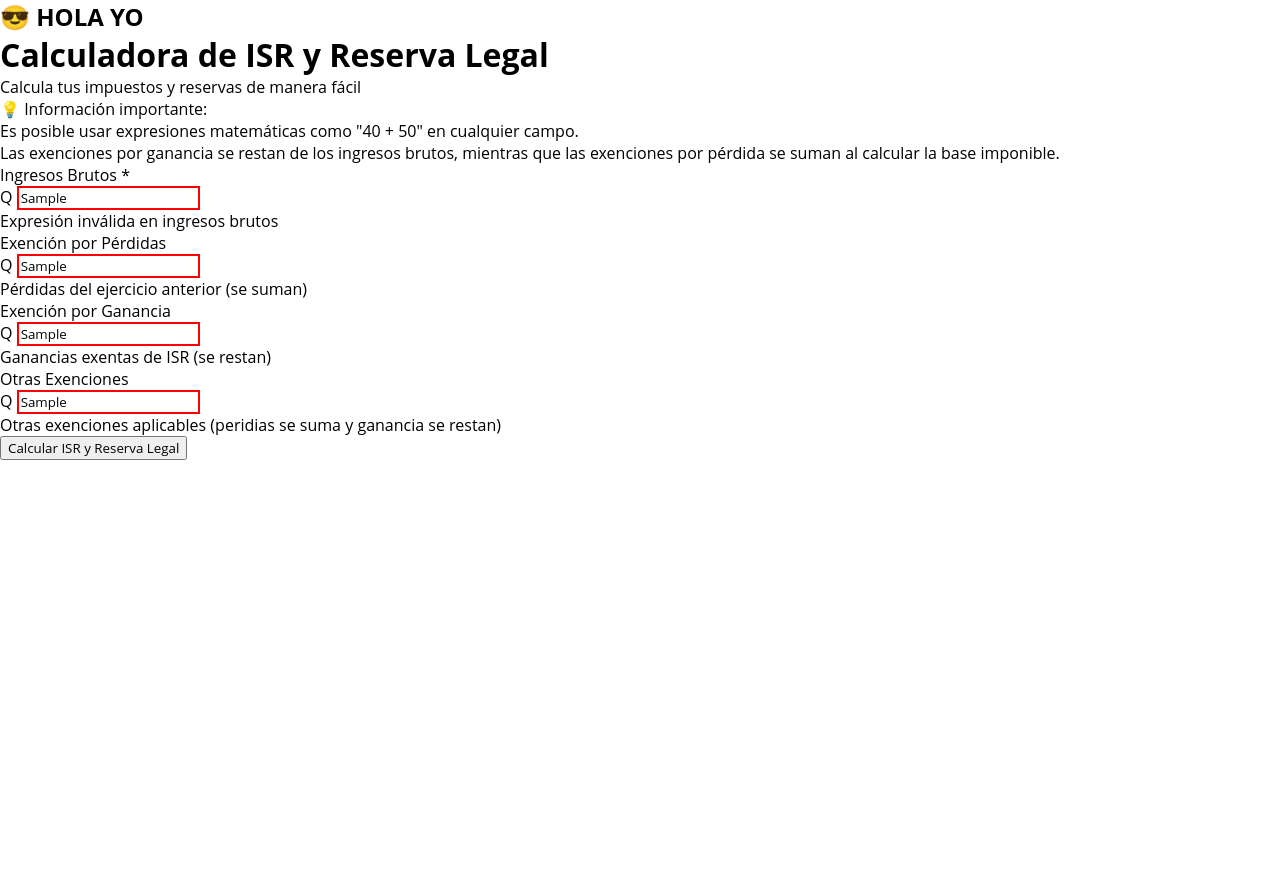
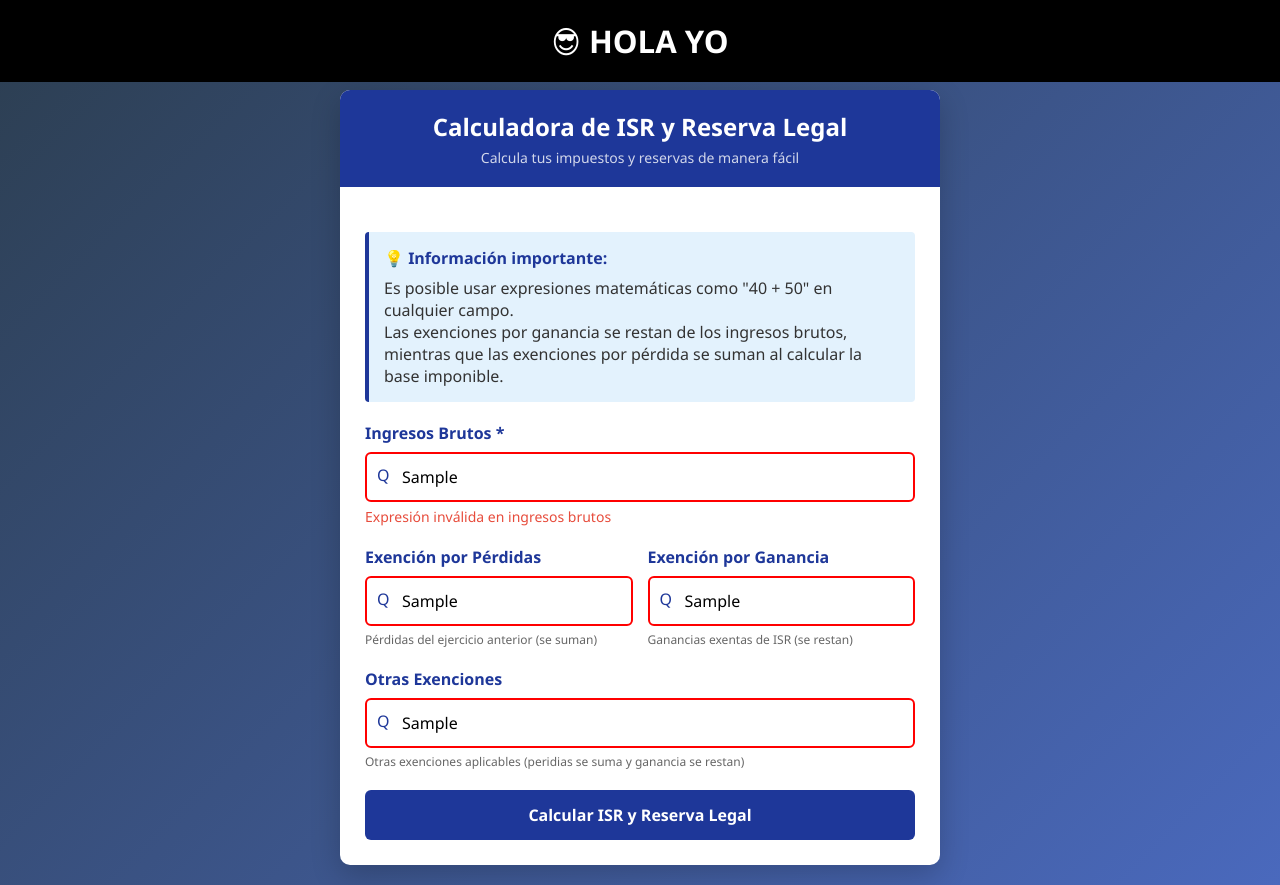
Before and after one commit to Julianhernm/Julianhernm.github.io, a plain HTML site: page index.html in a window 1280 px wide. Both pictures are taken after typing "Sample", "Sample", "Sample", "Sample" into the empty fields and a click on the button "Calcular ISR y Reserva Legal". Before the commit the page ends 800 px from the top, so only its background shows below. Drawn offline with Linux system fonts and the light colour scheme.

Commit message:
Update estilos.css
update style

```diff
--- a/estilos.css
+++ b/estilos.css
@@ -1,51 +1,199 @@
-*{
+* {
+            box-sizing: border-box;
             margin: 0;
-    box-sizing: border-box;
-    font-family: "Open Sans", sans-serif;
+            padding: 0;
+            font-family: 'Segoe UI', Tahoma, Geneva, Verdana, sans-serif;
         }
-section{
-    width: 400px;
-    background-color: #24303c;
-    padding: 30px;
-    margin: auto;
-    margin-top: 100px;
-    border-radius: 4px;
-    font-family: "calibri";
+
+        body {
+            background: linear-gradient(135deg, #2c3e50, #4a69bd);
+            color: #333;
+            display: flex;
+            justify-content: center;
+            align-items: center;
+            min-height: 100vh;
+            padding: 20px;
+        }
+
+        .nombre{
+            position: fixed;
+            top: 0;
+            left: 0;
+            text-align: center;
+            padding: 20px;
+            background-color: #000;
+            color: #fff;
+            font-size: 1.3em;
+            width: 100%;
+        }
+
+        .container {
+            background-color: white;
+            border-radius: 10px;
+            box-shadow: 0 10px 30px rgba(0, 0, 0, 0.2);
+            width: 100%;
+            max-width: 600px;
+            overflow: hidden;
+            margin-top: 70px;
+        }
+
+        header {
+            background: #1e3799;
             color: white;
-    box-shadow: 7px 13px 37px #000;
-}
-section h4{
-    font-size: 1.5em;
             padding: 20px;
             text-align: center;
         }
-section h4:hover{
-    text-decoration: underline;
-    color: gray;
+
+        h1 {
+            font-size: 24px;
+            margin-bottom: 5px;
         }
-.button{
-    margin-top: 20px;
+
+        .subtitle {
+            font-size: 14px;
+            opacity: 0.8;
+        }
+
+        .form-container {
+            padding: 25px;
+        }
+
+        .input-group {
+            margin-bottom: 20px;
+        }
+
+        label {
+            display: block;
+            margin-bottom: 8px;
+            font-weight: 600;
+            color: #1e3799;
+        }
+
+        .input-with-icon {
+            position: relative;
+        }
+
+        .input-with-icon span {
+            position: absolute;
+            left: 12px;
+            top: 12px;
+            color: #1e3799;
+        }
+
+        input[type="text"] {
             width: 100%;
+            padding: 12px 12px 12px 35px;
+            border: 2px solid #ddd;
+            border-radius: 6px;
+            font-size: 16px;
+            transition: border-color 0.3s;
+        }
+
+        input[type="text"]:focus {
+            border-color: #1e3799;
+            outline: none;
+        }
+
+        .help-text {
+            font-size: 12px;
+            color: #666;
+            margin-top: 5px;
+        }
+
+        .grid {
+            display: grid;
+            grid-template-columns: 1fr 1fr;
+            gap: 15px;
+        }
+
+        button {
+            background: #1e3799;
+            color: white;
             border: none;
-    padding: 12px;
-    background: #1f53c5;
-    color: white;
-    margin-left: 16px 0;
+            padding: 14px 20px;
+            border-radius: 6px;
             font-size: 16px;
+            font-weight: 600;
+            cursor: pointer;
+            width: 100%;
+            transition: background 0.3s;
+        }
+
+        button:hover {
+            background: #0c2461;
+        }
+
+        .results {
+            background: #f8f9fa;
+            border-radius: 8px;
+            padding: 20px;
+            margin-top: 25px;
+            border-left: 5px solid #1e3799;
+        }
+
+        .result-item {
+            display: flex;
+            justify-content: space-between;
             margin-bottom: 15px;
+            padding-bottom: 15px;
+            border-bottom: 1px solid #eee;
         }
-.button:hover{
-    background-color: #0a39a0;
+
+        .result-item:last-child {
+            margin-bottom: 0;
+            padding-bottom: 0;
+            border-bottom: none;
         }
-section .ingresos-brutos{
+
+        .result-label {
+            font-weight: 600;
+            color: #1e3799;
+        }
+
+        .result-value {
+            font-weight: 700;
+            font-size: 18px;
+        }
+
+        .isr {
+            color: #e74c3c;
+        }
+
+        .reserva {
+            color: #f39c12;
+        }
+
+        .ganancia {
+            color: #27ae60;
+        }
+
+        .total {
+            color: #1e3799;
+        }
+
+        .error {
+            color: #e74c3c;
+            font-size: 14px;
+            margin-top: 5px;
+            display: none;
+        }
+
+        .info-box {
+            background-color: #e3f2fd;
+            border-left: 4px solid #1e3799;
+            padding: 15px;
+            margin: 20px 0;
             border-radius: 4px;
-    padding: 5px;
-    color: blue;
         }
-section label{
-    font-size: 20px;
-    margin-left: 8px;
+
+        .info-title {
+            font-weight: 600;
+            color: #1e3799;
+            margin-bottom: 8px;
         }
-section label:hover{
-    text-decoration: underline;
+
+        @media (max-width: 600px) {
+            .grid {
+                grid-template-columns: 1fr;
             }
+        }
```
Lines whose indentation alone changed are shown as unchanged.
